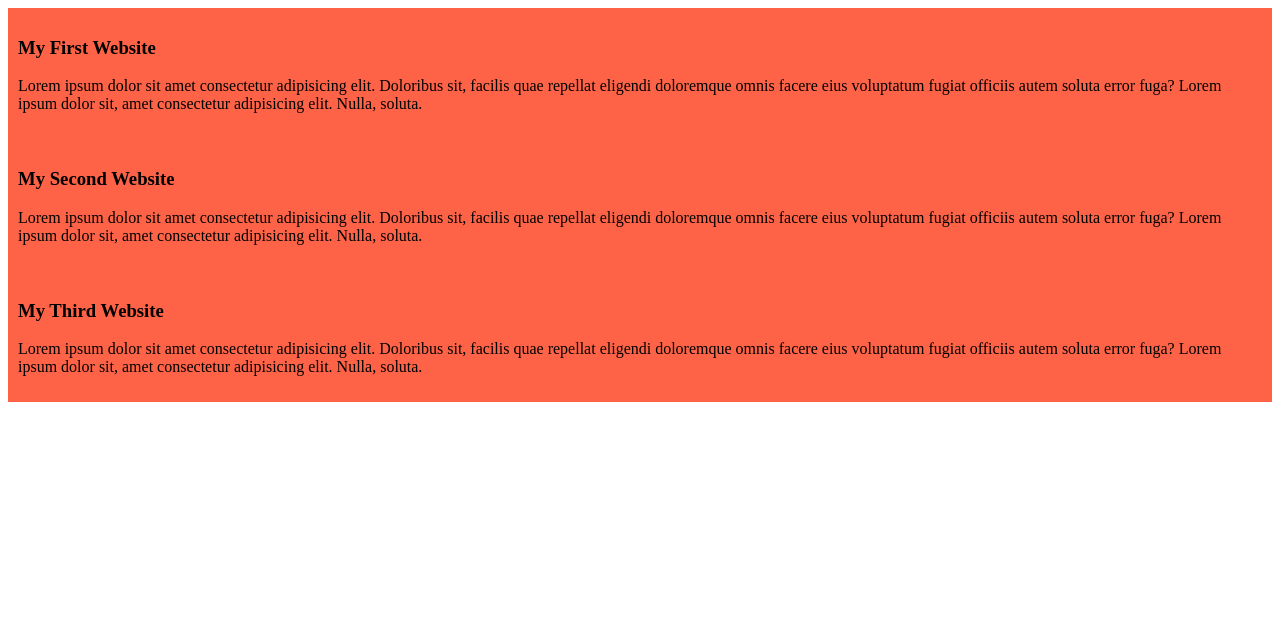
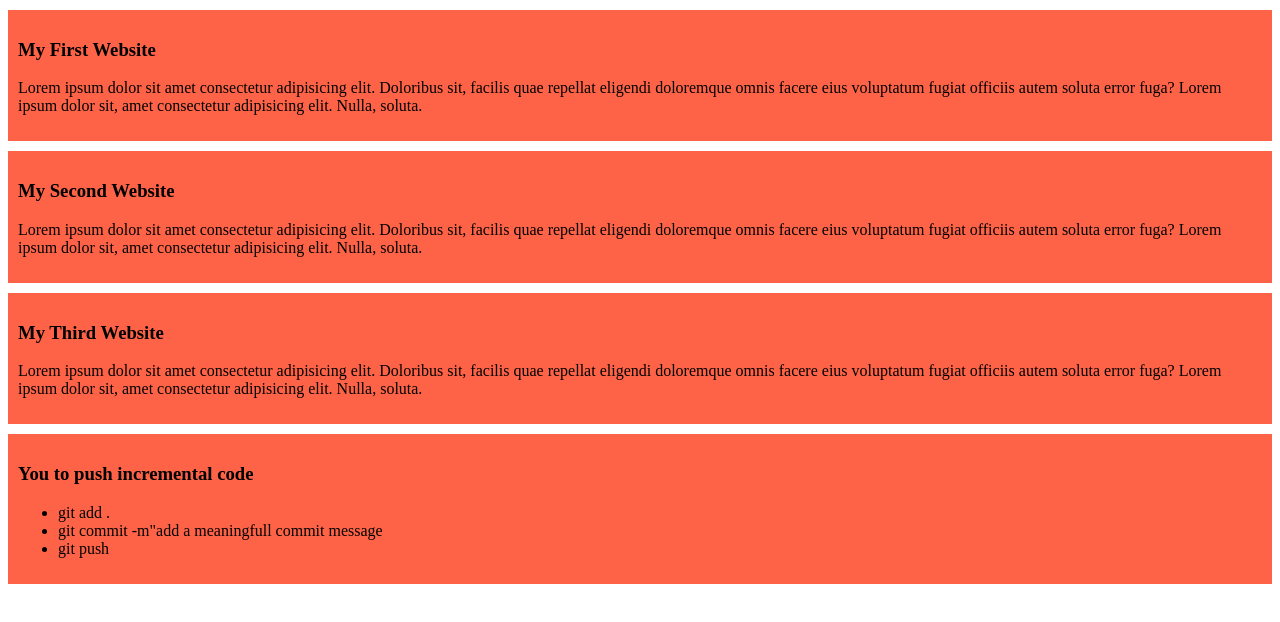
Before and after one commit to mdakibfaisal/my-simple-website, a plain HTML site: page index.html in a window 1280 px wide. Drawn offline with Linux system fonts and the light colour scheme.

Commit message:
added a kist to push push code

```diff
--- a/index.html
+++ b/index.html
@@ -19,6 +19,14 @@
         <h3>My Third Website</h3>
         <p> Lorem ipsum dolor sit amet consectetur adipisicing elit. Doloribus sit, facilis quae repellat eligendi doloremque omnis facere eius voluptatum fugiat officiis autem soluta error fuga? Lorem ipsum dolor sit, amet consectetur adipisicing elit. Nulla, soluta.</p>
     </div>
+    <div>
+        <h3>You to push incremental code</h3>
+        <ul>
+            <li>git add .</li>
+            <li>git commit -m"add a meaningfull commit message</li>
+            <li>git push</li>
+        </ul>
+    </div>
 
 </body>
 </html>
--- a/style/blog.css
+++ b/style/blog.css
@@ -1,4 +1,5 @@
 div{
     background-color: tomato;
     padding: 10px;
+    margin-top: 10px;
 }
```
